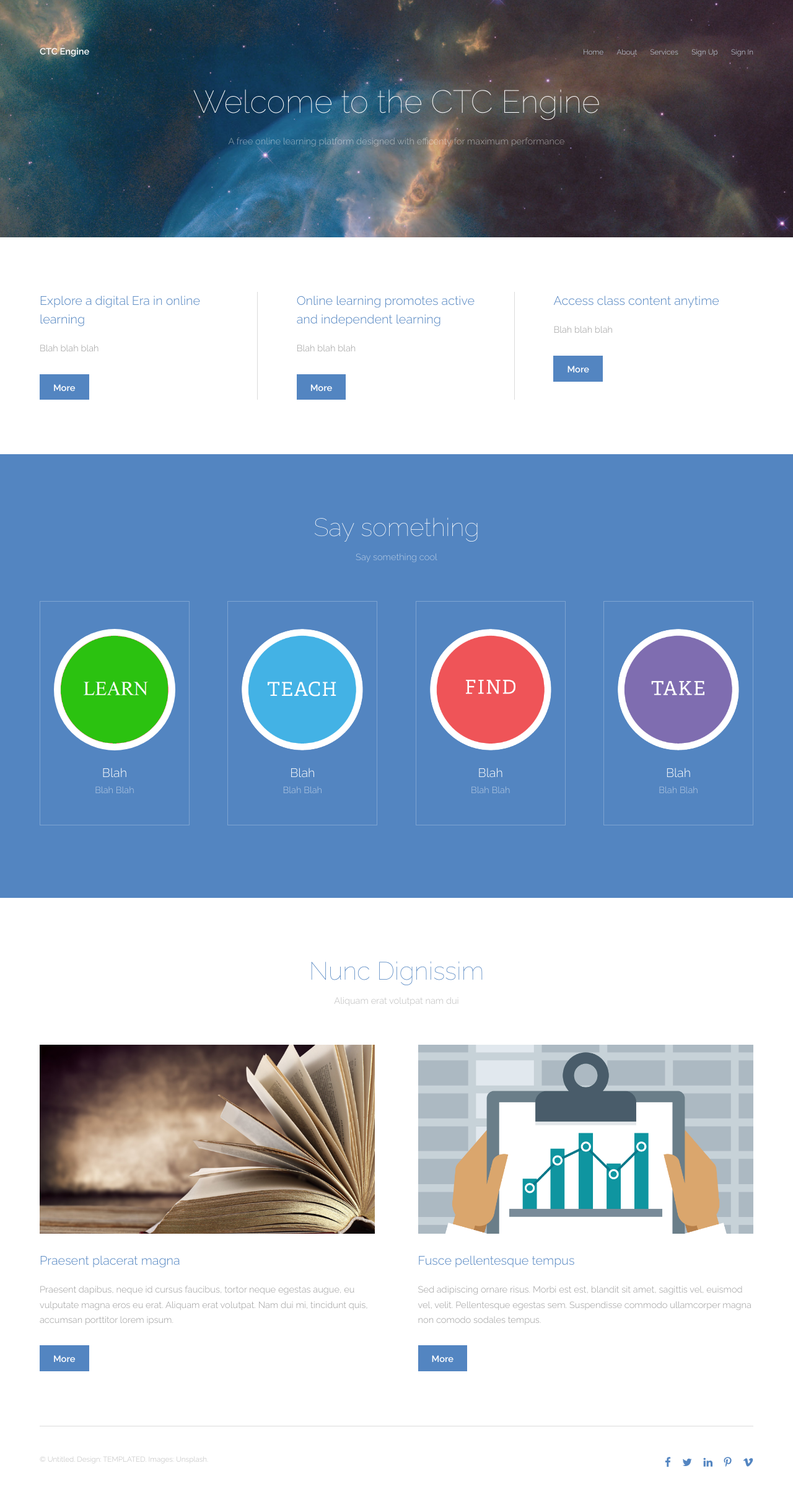
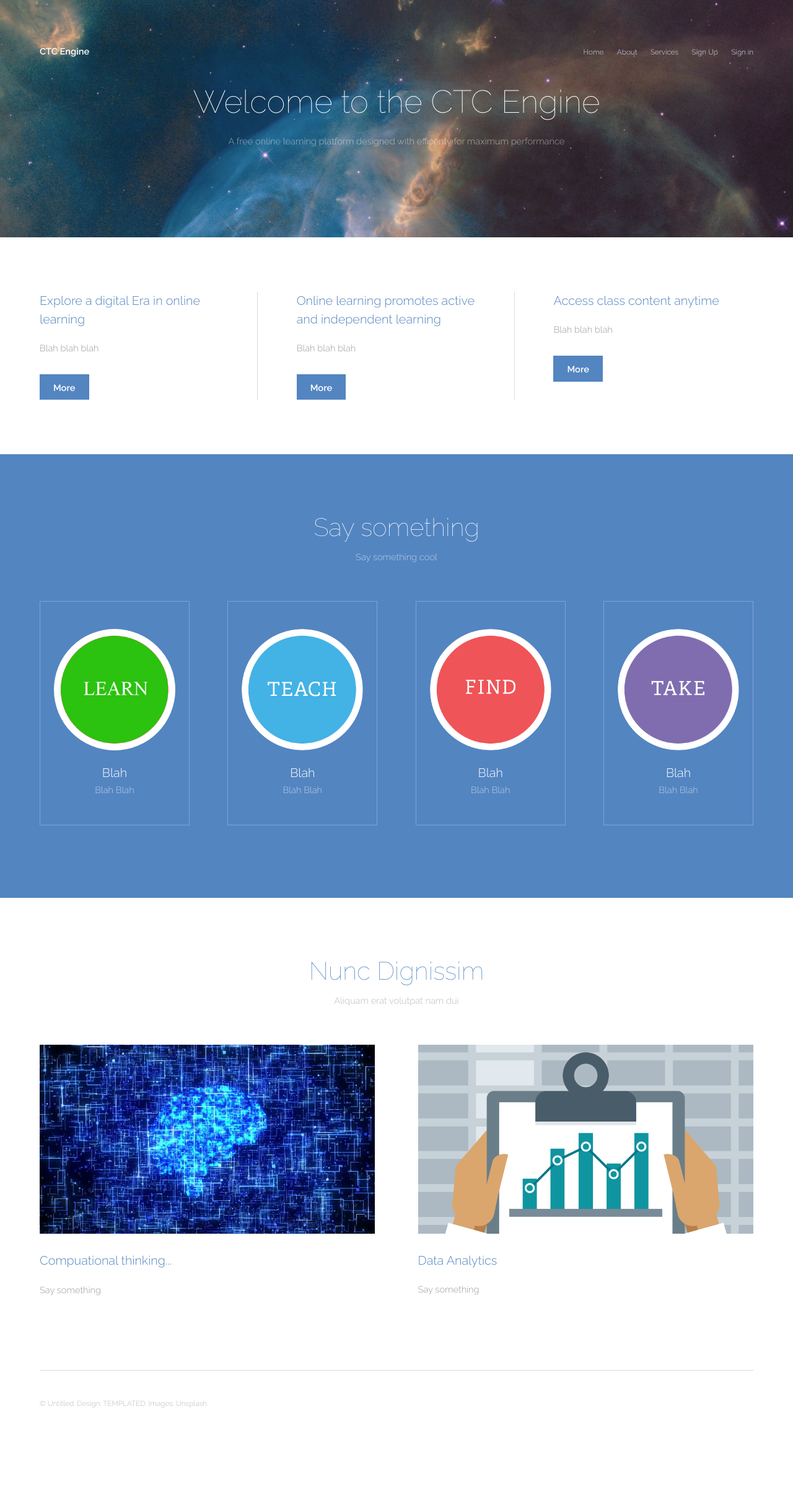
Before and after one commit to keeffy96/FinalYearProject, a Flask app: page /testHomePage in a window 1280 px wide. Shown: the whole page at 62% size. After the commit the page ends 2272 px from the top, so only its background shows below. Run offline with Flask 2, Linux system fonts and the light colour scheme; some libraries are stand-ins or nearby versions.

Commit message:
Home page

```diff
--- a/templates/newHomePage.html
+++ b/templates/newHomePage.html
@@ -10,8 +10,8 @@
 			<a href="testHomePage">Home</a>
 			<a href="#">About</a>
 			<a href="#">Services</a>
-			<a href="#">Sign Up</a>
-			<a href="#">Sign In</a>
+			<a data-toggle="modal" data-target="#registerModal">Sign Up</a>
+			<a data-toggle="modal" data-target="#signInModal">Sign in</a>
 		</nav>
 	</div>
 </header>
@@ -110,65 +110,131 @@
 	</div>
 </section>
 
-		<!-- Three -->
 <section id="three" class="wrapper special">
 	<div class="inner">
 		<header class="align-center">
 			<h2>Nunc Dignissim</h2>
 			<p>Aliquam erat volutpat nam dui </p>
 		</header>
+
 		<div class="flex flex-2">
 			<article>
 				<div class="image fit">
-								<img src="/static/img/bookOpen.jpg" alt="Pic 01" />
+					<img src="/static/img/new/ctc.jpg" alt="Pic 01" />
 				</div>
+
 				<header>
-								<h3>Praesent placerat magna</h3>
+					<h3>Compuational thinking...</h3>
 				</header>
-							<p>Praesent dapibus, neque id cursus faucibus, tortor neque egestas augue, eu vulputate magna eros eu erat. Aliquam erat volutpat. Nam dui mi, tincidunt quis, accumsan porttitor lorem ipsum.</p>
-							<footer>
-								<a href="#" class="button special">More</a>
-							</footer>
+
+				<p>Say something</p>
 			</article>
+
 			<article>
 				<div class="image fit">
 					<img src="/static/img/new/dataAnalytics.jpg" alt="Pic 02" />
 				</div>
+
 				<header>
-								<h3>Fusce pellentesque tempus</h3>
+					<h3>Data Analytics</h3>
 				</header>
-							<p>Sed adipiscing ornare risus. Morbi est est, blandit sit amet, sagittis vel, euismod vel, velit. Pellentesque egestas sem. Suspendisse commodo ullamcorper magna non comodo sodales tempus.</p>
-							<footer>
-								<a href="#" class="button special">More</a>
-							</footer>
+
+				<p>Say something</p>
 			</article>
 		</div>
 	</div>
 </section>
 
-		<!-- Footer -->
 <footer id="footer">
 	<div class="inner">
 		<div class="flex">
 			<div class="copyright">
 				&copy; Untitled. Design: <a href="https://templated.co">TEMPLATED</a>. Images: <a href="https://unsplash.com">Unsplash</a>.
 			</div>
-						<ul class="icons">
-							<li><a href="#" class="icon fa-facebook"><span class="label">Facebook</span></a></li>
-							<li><a href="#" class="icon fa-twitter"><span class="label">Twitter</span></a></li>
-							<li><a href="#" class="icon fa-linkedin"><span class="label">linkedIn</span></a></li>
-							<li><a href="#" class="icon fa-pinterest-p"><span class="label">Pinterest</span></a></li>
-							<li><a href="#" class="icon fa-vimeo"><span class="label">Vimeo</span></a></li>
-						</ul>
 		</div>
 	</div>
 </footer>
 
-		<!-- Scripts -->
-			<script src="static/js/new/jquery.min.js"></script>
+<div class="modal fade" id="registerModal" tabindex="-1" role="dialog" aria-labelledby="largeModal" aria-hidden="true">
+
+  <div class="modal-dialog modal-sm">
+
+    <div class="modal-content">
+
+      <div class="modal-header">
+
+        <button type="button" class="close" data-dismiss="modal" aria-hidden="true">&times;</button>
+
+        <h4 style="text-align: center;" class="modal-title" id="myModalLabel">Who Are You?</h4>
+
+      </div>
+
+      <div class="modal-body">
+        <div class="row">
+          <div class="col-xs-6">
+            <button style="background-color: white;" type="button" onclick="window.location.href = '/register'">
+              <span style="font-size: 102px; color: #ff3333" class="glyphicon glyphicon-education"></span><br><h6>I am a teacher</h6></button>
+          </div>
+          <div class="col-xs-6">
+            <button style="background-color: white;" type="button" onclick="window.location.href = '/studentRegister'">
+              <span style="font-size: 102px; color: #4dff4d;" class="glyphicon glyphicon-user"></span><br><h6>I am a student</h6></button>
+          </div>
+        </div>
+      </div>
+    </div>
+  </div>
+</div>
+
+<div class="modal fade" id="signInModal" tabindex="-1" role="dialog" aria-labelledby="largeModal" aria-hidden="true">
+  <div class="modal-dialog modal-lg">
+    <div class="modal-content">
+      <div class="modal-header">
+        <button type="button" class="close" data-dismiss="modal" aria-hidden="true">&times;</button>
+        <h4 class="modal-title" id="myModalLabel">Log In</h4>
+      </div>
+      <div class="modal-body">
+        <div class="row">
+        <div class="col-xs-7">
+          <div class="well">
+      <form id="loginform" class="form-horizontal" role="form" method=POST action="{{ url_for('login') }}">
+        <h5><b>Username</b></h5>
+                    <div style="margin-bottom:25px" class="input-group">
+                        <span class="input-group-addon"><i class="glyphicon glyphicon-user"></i></span>
+                        <input id="login-username" type="text" class="form-control" name="email" placeholder="Email or Username" required>
+                    </div>
+
+                    <h5><b>Password</b></h5>
+                    <div style="margin-bottom:25px" class="input-group">
+                        <span class="input-group-addon"><i class="glyphicon glyphicon-lock"></i></span>
+                        <input id="login-password" type="password" class="form-control" name="pass" placeholder="Password" required>
+                    </div>
+
+
+                    <button type="submit" class="btn btn-success btn-block">Log In</button>
+                </form>
+                </div>
+                </div>
+                <div class="col-xs-5">
+                      <p class="lead">Register now</p>
+                      <ul class="list-unstyled" style="line-height: 2">
+                          <li><span style="color: green" class="glyphicon glyphicon-ok"></span> Free and easy to use</li>
+                          <li><span style="color: green" class="glyphicon glyphicon-ok"></span> Student-Centered/Active Learning</li>
+                          <li><span style="color: green" class="glyphicon glyphicon-ok"></span> Multi-functional</li>
+                          <li><span style="color: green" class="glyphicon glyphicon-ok"></span> Interactive</li>
+                          <li><span style="color: green" class="glyphicon glyphicon-ok"></span> Helps personalize the classroom</li>
+                      </ul>
+                      <p><a id="btnModal" data-toggle="modal" data-target="#registerModal" class="btn btn-info btn-block">Yes please, register now!</a></p>
+                  </div>
+                </div>
+      </div>
+    </div>
+  </div>
+</div>
+
+<!-- <script src="static/js/new/jquery.min.js"></script>
 <script src="static/js/new/skel.min.js"></script>
 <script src="static/js/new/util.js"></script>
 <script src="static/js/new/main.js"></script>
-
+ -->
 
 {% endblock %}
```
Also changed, not shown: static/img/new/ctc.jpg (added). Lines whose indentation alone changed are shown as unchanged.
